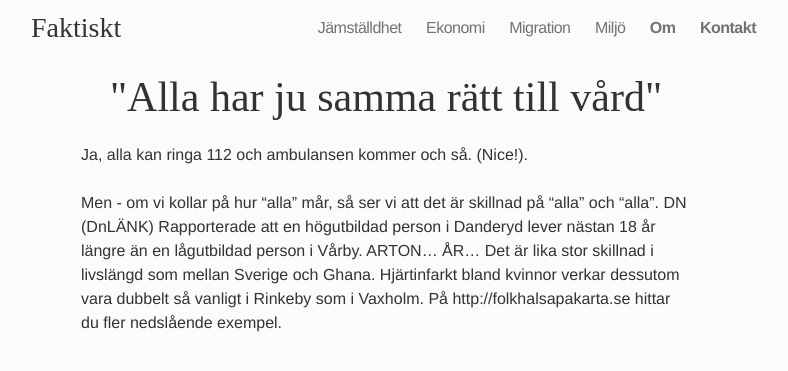
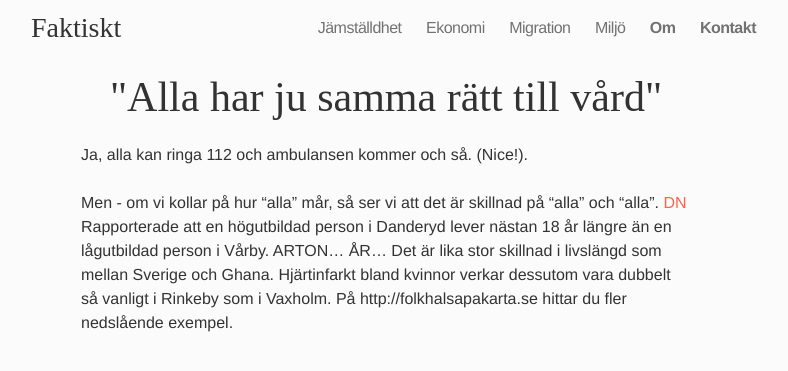
Before and after one commit to frigolitvarulv/faktiskt.github.io, a Jekyll site: the page built from ekonomi/det-finns-inget-klassamh-lle-i-sverige/alla-har-ju-samma-r-tt-till-v-rd.md, in a window 1280 px wide. Shown: the top 371 px of the page, without its empty margins (254-1042 px from the left). Built offline with Jekyll 4.4.1, drawn with Linux system fonts in a browser that asks for light colours; nearby versions of some CDN libraries; Markdown is read by kramdown in place of the engine named in the settings.

Commit message:
Updated alla-har-ju-samma-r-tt-till-v-rd.md

```diff
--- a/ekonomi/det-finns-inget-klassamh-lle-i-sverige/alla-har-ju-samma-r-tt-till-v-rd.md
+++ b/ekonomi/det-finns-inget-klassamh-lle-i-sverige/alla-har-ju-samma-r-tt-till-v-rd.md
@@ -7,4 +7,5 @@
 
 
 
-Ja, alla kan ringa 112 och ambulansen kommer och så. (Nice!). <br><br>Men - om vi kollar på hur "alla" mår, så ser vi att det är skillnad på "alla" och "alla". DN (DnLÄNK) Rapporterade att en högutbildad person i Danderyd lever nästan 18 år längre än en lågutbildad person i Vårby. ARTON… ÅR… Det är lika stor skillnad i livslängd som mellan Sverige och Ghana. Hjärtinfarkt bland kvinnor verkar dessutom vara dubbelt så vanligt i Rinkeby som i Vaxholm. På http://folkhalsapakarta.se hittar du fler nedslående exempel.
+
+Ja, alla kan ringa 112 och ambulansen kommer och så. (Nice!). <br><br>Men - om vi kollar på hur "alla" mår, så ser vi att det är skillnad på "alla" och "alla". [DN](http://www.dn.se/sthlm/tunnelbanestationen-avslojar-din-halsa/) Rapporterade att en högutbildad person i Danderyd lever nästan 18 år längre än en lågutbildad person i Vårby. ARTON… ÅR… Det är lika stor skillnad i livslängd som mellan Sverige och Ghana. Hjärtinfarkt bland kvinnor verkar dessutom vara dubbelt så vanligt i Rinkeby som i Vaxholm. På http://folkhalsapakarta.se hittar du fler nedslående exempel.
```
